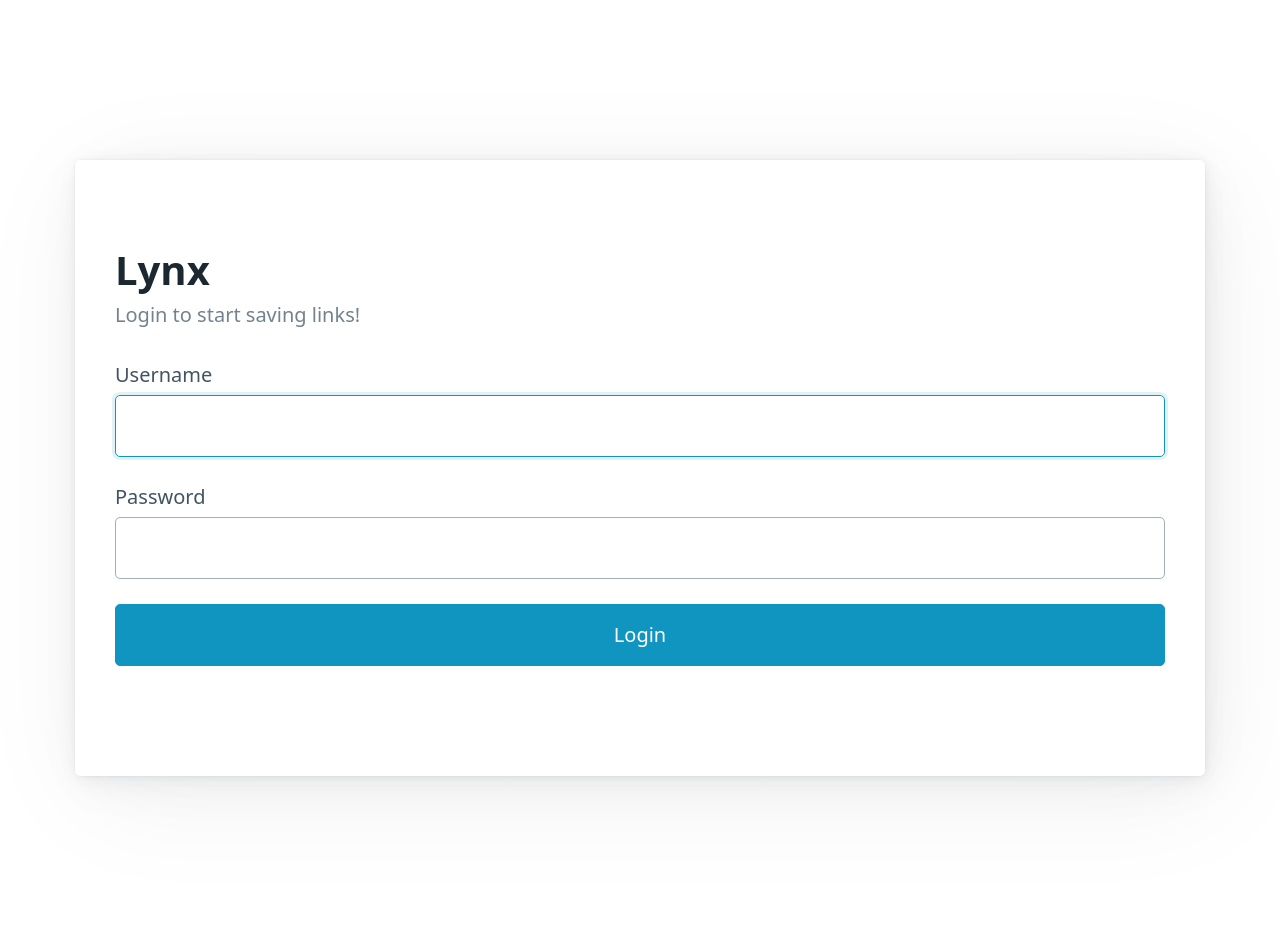
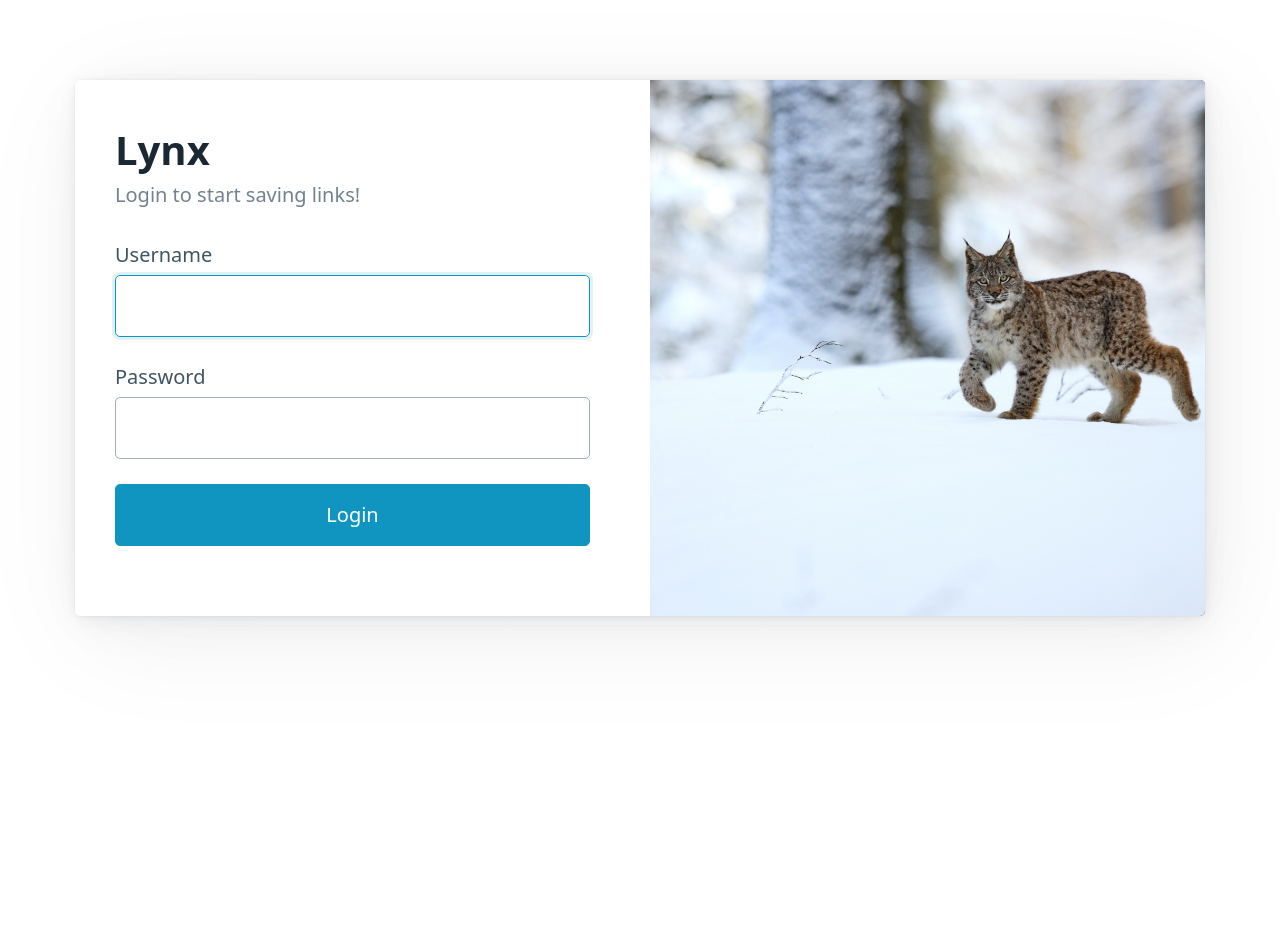
Before and after one commit to brendanv/lynx-legacy, a Django app: page /accounts/login/ in a window 1280 px wide. After the commit the page ends 631 px from the top, so only its background shows below. Run offline with Django 4.2, Linux system fonts and the light colour scheme.

Commit message:
Switch to class-based view and add placeholder image on login page

```diff
--- a/lynx/static/lynx/pico.css
+++ b/lynx/static/lynx/pico.css
@@ -20,6 +20,8 @@
   --typography-spacing-vertical: 1.5rem;
   --block-spacing-vertical: calc(var(--spacing) * 2);
   --block-spacing-horizontal: var(--spacing);
+  --grid-spacing-vertical: 0;
+  --grid-spacing-horizontal: var(--spacing);
   --form-element-spacing-vertical: 0.75rem;
   --form-element-spacing-horizontal: 1rem;
   --nav-element-spacing-vertical: 1rem;
@@ -577,35 +582,40 @@ body > footer {
   width: 100%;
   margin-right: auto;
   margin-left: auto;
-  padding: var(--block-spacing-vertical) var(--block-spacing-horizontal);
-}
+  padding: var(--block-spacing-vertical) 0;
+}
+
+/**
+* Container
+*/
+.container,
+.container-fluid {
+  width: 100%;
+  margin-right: auto;
+  margin-left: auto;
+  padding-right: var(--spacing);
+  padding-left: var(--spacing);
+}
+
 @media (min-width: 576px) {
-  body > header,
-  body > main,
-  body > footer {
+  .container {
     max-width: 510px;
     padding-right: 0;
     padding-left: 0;
   }
 }
 @media (min-width: 768px) {
-  body > header,
-  body > main,
-  body > footer {
+  .container {
     max-width: 700px;
   }
 }
 @media (min-width: 992px) {
-  body > header,
-  body > main,
-  body > footer {
+  .container {
     max-width: 920px;
   }
 }
 @media (min-width: 1200px) {
-  body > header,
-  body > main,
-  body > footer {
+  .container {
     max-width: 1130px;
   }
 }
@@ -616,6 +626,26 @@ body > footer {
  */
 section {
   margin-bottom: var(--block-spacing-vertical);
+}
+
+/**
+* Grid
+* Minimal grid system with auto-layout columns
+*/
+.grid {
+  grid-column-gap: var(--grid-spacing-horizontal);
+  grid-row-gap: var(--grid-spacing-vertical);
+  display: grid;
+  grid-template-columns: 1fr;
+  margin: 0;
+}
+@media (min-width: 992px) {
+  .grid {
+    grid-template-columns: repeat(auto-fit, minmax(0%, 1fr));
+  }
+}
+.grid > * {
+  min-width: 0;
 }
 
 /**
@@ -739,13 +793,16 @@ h6 {
   margin-top: var(--typography-spacing-vertical);
 }
 
-hgroup {
+hgroup,
+.headings {
   margin-bottom: var(--typography-spacing-vertical);
 }
-hgroup > * {
+hgroup > *,
+.headings > * {
   margin-bottom: 0;
 }
-hgroup > *:last-child {
+hgroup > *:last-child,
+.headings > *:last-child {
   --color: var(--muted-color);
   --font-weight: unset;
   font-size: 1rem;
@@ -1359,6 +1462,16 @@ input:not([type=checkbox], [type=radio], [type=range], [type=file])[type=time] {
   text-align: right;
 }
 
+@-moz-document url-prefix() {
+  [type=date],
+  [type=datetime-local],
+  [type=month],
+  [type=time],
+  [type=week] {
+    padding-right: var(--form-element-spacing-horizontal) !important;
+    background-image: none !important;
+  }
+}
 [type=file] {
   --color: var(--muted-color);
   padding: calc(var(--form-element-spacing-vertical) * 0.5) 0;
--- a/lynx/templates/lynx/add_link.html
+++ b/lynx/templates/lynx/add_link.html
@@ -8,7 +8,7 @@
     <title>Lynx - Add Link</title>
 </head>
 <body>
-  <main>
+  <main class="container">
     <hgroup>
       <h1>Add Link</h1>
       <h3>Content will be parsed automatically</h3>
--- a/lynx/templates/lynx/link_details.html
+++ b/lynx/templates/lynx/link_details.html
@@ -8,7 +8,7 @@
     <link href="{% static 'lynx/pico.css' %}" rel="stylesheet">
 </head>
 <body>
-  <main>
+  <main class="container">
     <header>
         <h1>{{ link.title }}</h1>
     </header>
--- a/lynx/templates/lynx/link_viewer.html
+++ b/lynx/templates/lynx/link_viewer.html
@@ -8,7 +8,7 @@
     <link href="{% static 'lynx/pico.css' %}" rel="stylesheet">
 </head>
 <body>
-  <main>
+  <main class="container">
     <header>
       <hgroup>
         <h1>{{ link.title }}</h1>
--- a/lynx/templates/lynx/links_feed.html
+++ b/lynx/templates/lynx/links_feed.html
@@ -8,7 +8,7 @@
     <link href="{% static 'lynx/pico.css' %}" rel="stylesheet">
 </head>
 <body>
-  <main>
+  <main class="container">
       <h1>All Links</h1>
   {% if links_list %}
       <ul>
--- a/lynx/templates/registration/login.html
+++ b/lynx/templates/registration/login.html
@@ -5,10 +5,26 @@
     <title>Lynx - Login</title>
     {% load static %}
     <link href="{% static 'lynx/pico.css' %}" rel="stylesheet">
+    <style>
+      article div:nth-of-type(2) {
+        background-color: #374956;
+        background-image: url("{% static 'lynx/zdenek-machacek-k8z65TBa9dY-unsplash.jpg' %}");
+        background-position: center;
+        background-size: cover;
+      }
+      article {
+        padding: 0;
+        overflow: hidden;
+      }
+
+      article div {
+        padding: 2rem;
+      }
+    </style>
 </head>
 <body>
-  <main>
-    <article>
+  <main class="container">
+    <article class="grid">
       <div>
         <hgroup>
           <h1>Lynx</h1>
@@ -41,6 +57,7 @@
           <button type="submit">Login</button>
         </form>
       </div>
+      <div></div>
     </article>
   </main>
 </body>
```
Also changed, not shown: other parts of lynx/static/lynx/pico.css (+144 -7 lines), lynx/static/lynx/zdenek-machacek-k8z65TBa9dY-unsplash.jpg (added).
